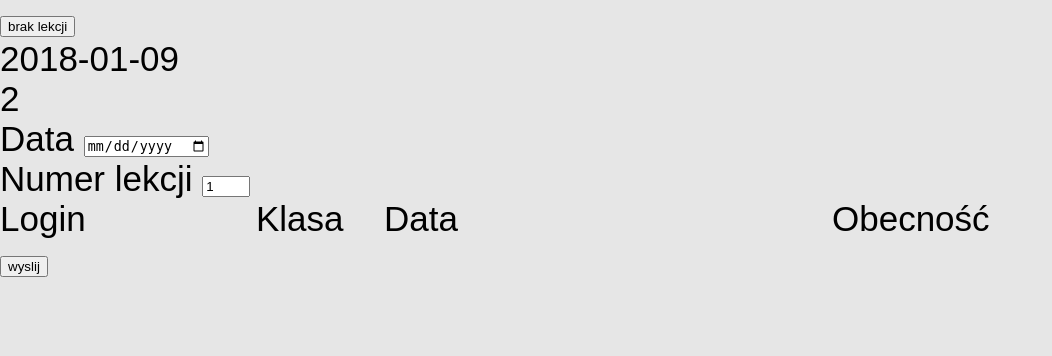
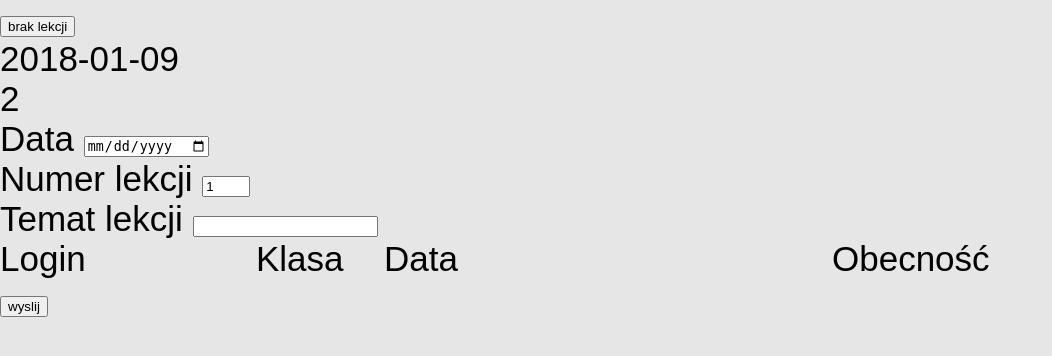
Before and after one commit to ManerProject/ManerProject, a PHP site: page /IndexN/obecnosc.php in a window 1280 px wide. Shown: the part 261-617 px from the top of the page, without its empty margins (0-1052 px from the left). Run offline with PHP 8.4, Linux system fonts and the light colour scheme; the visitor is signed in with stand-in values (Sample User, id 1); data comes from the database, SQL or seed files in the repository.

Commit message:
dodawanie tematow lekcji

```diff
--- a/IndexN/obecnosc.php
+++ b/IndexN/obecnosc.php
@@ -106,8 +106,8 @@
 ?>
 <br>
  Data  <input type="date" value=""  style =""name="" > <br>
- Numer lekcji <input type="number" min="1" max="9" value="<?php require"placeholderdoobecnosc.php"?>" name="numer_lekcji">
-
+ Numer lekcji <input type="number" min="1" max="9" value="<?php require"placeholderdoobecnosc.php"?>" name="numer_lekcji"> <br>
+ Temat lekcji <input type="text" name="temat">
 
 
 <br>
```
Also changed, not shown: IndexN/obecnoscskrypt.php (+4 -3 lines).
